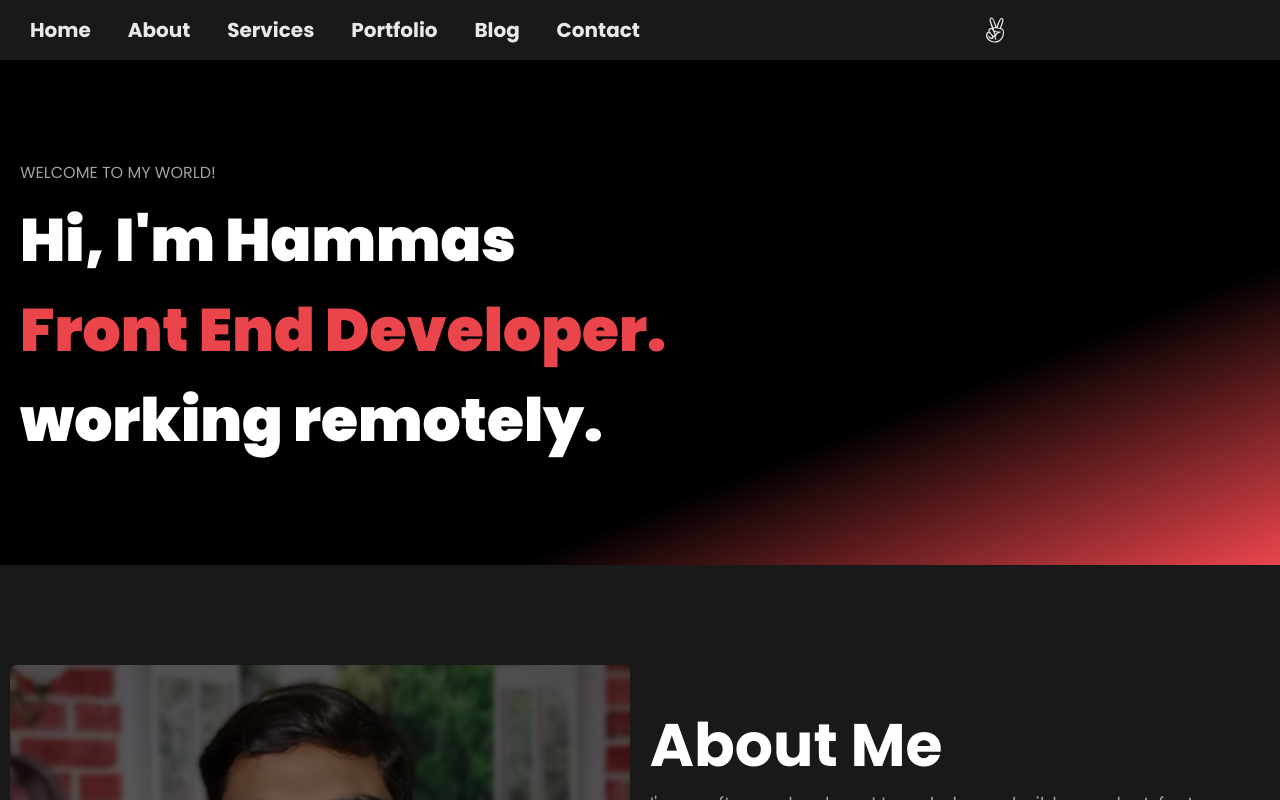
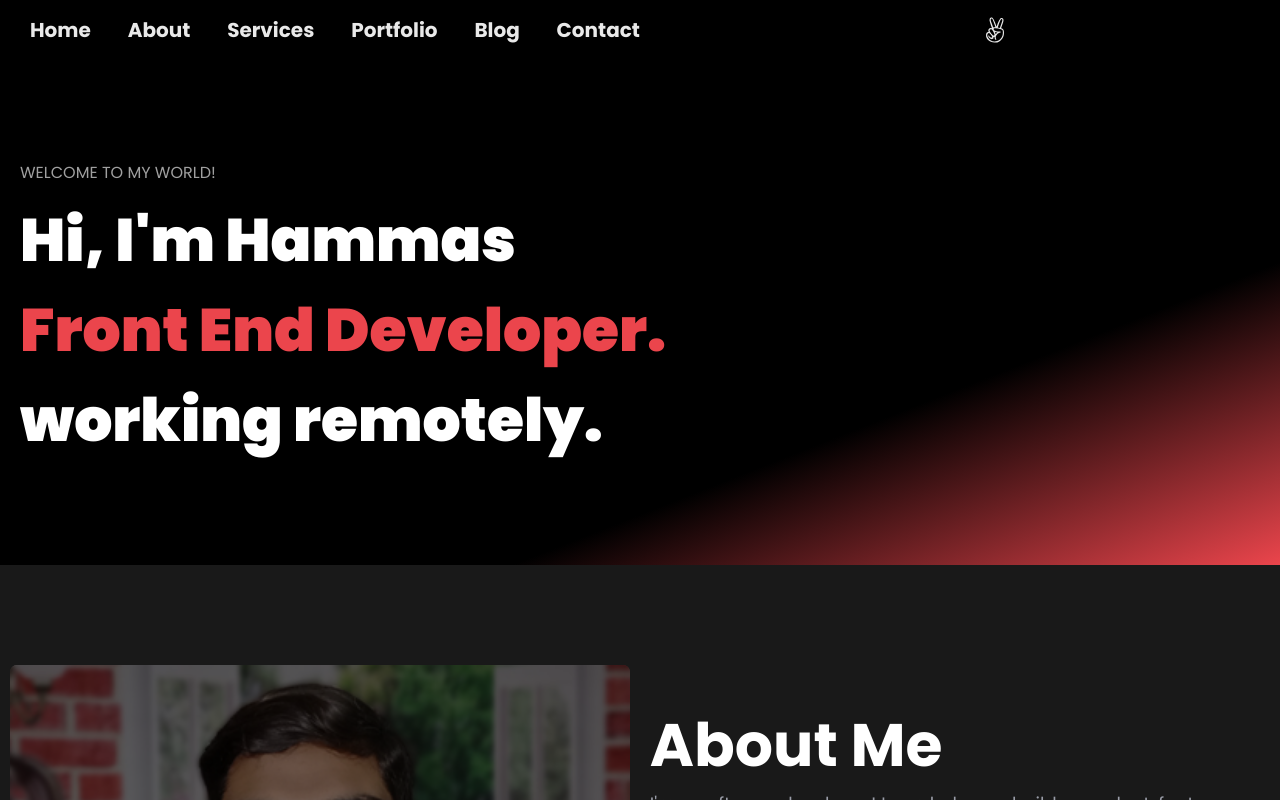
Before and after one commit to HAMMAS-SALEEM/Portfolio-React, a React (Create React App) app: page / in a window 1280 px wide. Shown: the top 800 px of the page. Built offline with nearby package versions, Linux system fonts and the light colour scheme; some icons are missing.

Commit message:
:art: Fixed navbar issue

```diff
--- a/src/App.css
+++ b/src/App.css
@@ -7,3 +7,7 @@
   list-style: none;
   font-family: 'Poppins', sans-serif;
 }
+
+html {
+  scroll-behavior: smooth;
+}
--- a/src/components/Navbar.js
+++ b/src/components/Navbar.js
@@ -1,6 +1,7 @@
 import React, { useState } from 'react';
 import { HashLink as NavLink } from 'react-router-hash-link';
 import '../stylesheets/navbar.css';
+import { links } from './data/NavbarData';
 import { ReactComponent as GitHub } from '../images/icons/github.svg';
 import { ReactComponent as LinkedIn } from '../images/icons/linkedin.svg';
 import { ReactComponent as Twitter } from '../images/icons/twitter.svg';
@@ -10,17 +11,22 @@ import { ReactComponent as Menu } from '../images/icons/menu.svg';
 
 const Navbar = () => {
   const [menuStatus, setMenuStatus] = useState(false);
-  const links = [{ id: '0', to: '#home', title: 'Home' },
-    { id: '1', to: '#about', title: 'About' },
-    { id: '2', to: '#services', title: 'Services' },
-    { id: '3', to: '#portfolio', title: 'Portfolio' },
-    { id: '4', to: '#blog', title: 'Blog' },
-    { id: '5', to: '#contact', title: 'Contact' }];
+  const [navbar, setNavbar] = useState(false);
+
+  const handleNavbar = () => {
+    if (window.scrollY >= 100) {
+      setNavbar(true);
+    } else {
+      setNavbar(false);
+    }
+  };
+
+  window.addEventListener('scroll', handleNavbar);
 
   const handleMenu = () => setMenuStatus(!menuStatus);
   return (
     <>
-      <nav className="navbar">
+      <nav className={navbar ? 'navbar active' : 'navbar'}>
         <div className={menuStatus ? 'mobile-side-nav' : 'mobile-side-nav-hidden'}>
           <ul>
             <li className="menu-close-icon-container">
--- /dev/null
+++ b/src/components/data/NavbarData.js
@@ -0,0 +1,8 @@
+export const links = [{ id: '0', to: '#home', title: 'Home' },
+  { id: '1', to: '#about', title: 'About' },
+  { id: '2', to: '#services', title: 'Services' },
+  { id: '3', to: '#portfolio', title: 'Portfolio' },
+  { id: '4', to: '#blog', title: 'Blog' },
+  { id: '5', to: '#contact', title: 'Contact' }];
+
+export default 'NavbarData';
--- a/src/stylesheets/navbar.css
+++ b/src/stylesheets/navbar.css
@@ -1,11 +1,22 @@
 .navbar {
+  background: black;
   display: flex;
-  background-color: rgb(25, 25, 25);
   justify-content: space-between;
   padding: 30px;
   align-items: center;
   height: 50px;
   width: 100%;
+}
+
+.navbar.active {
+  position: fixed;
+  top: 0;
+  background: rgb(25, 25, 25);
+}
+
+.navbar,
+.navbar.active {
+  transition: background 300ms ease-in-out;
 }
 
 .mobile-side-nav,
--- a/src/stylesheets/servicecard.css
+++ b/src/stylesheets/servicecard.css
@@ -10,6 +10,7 @@
 
 .service-card-svg {
   width: 50px;
+  fill: white;
 }
 
 .service-card-description {
```
